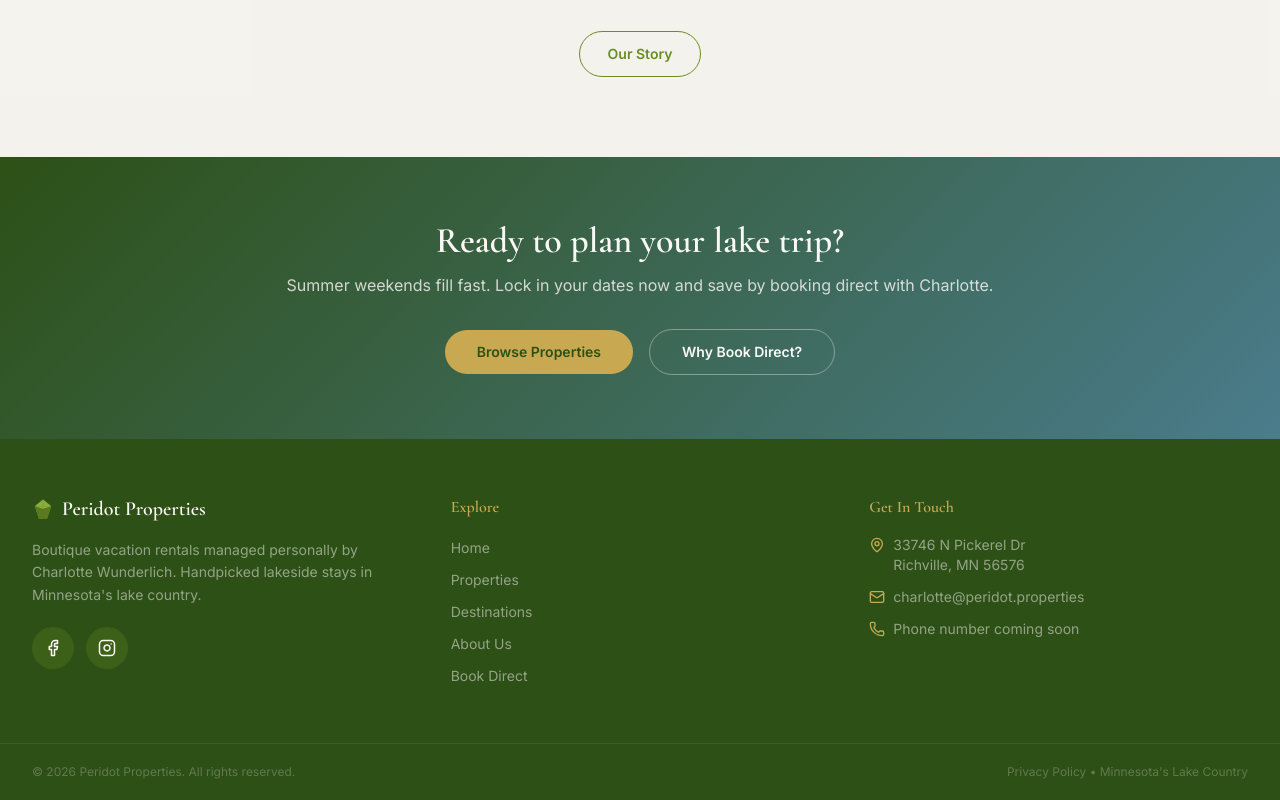
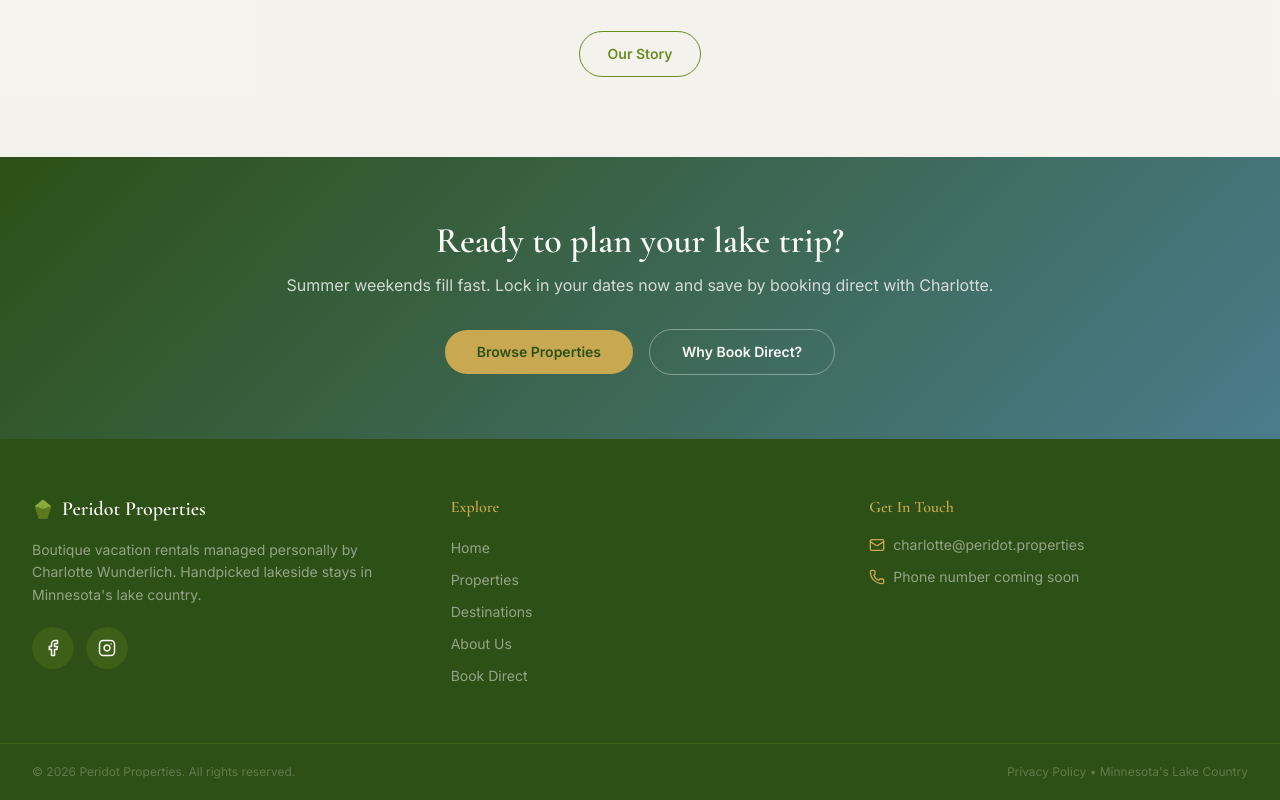
Before and after one commit to jessewunderlich/peridot-properties, a Next.js app: page / in a window 1280 px wide. Shown: the part 3206-4006 px from the top of the page. Built offline with nearby package versions, Linux system fonts and the light colour scheme.

Commit message:
chore: remove property address from footer until business address is established

```diff
--- a/src/components/Footer.tsx
+++ b/src/components/Footer.tsx
@@ -1,5 +1,5 @@
 import Link from "next/link";
-import { MapPin, Mail, Phone, Facebook, Instagram } from "lucide-react";
+import { Mail, Phone, Facebook, Instagram } from "lucide-react";
 import PeridotGem from "@/components/PeridotGem";
 
 export default function Footer() {
@@ -72,13 +72,6 @@ export default function Footer() {
             Get In Touch
           </h3>
           <ul className="space-y-3" role="list">
-            <li className="flex items-start gap-2">
-              <MapPin size={16} className="mt-0.5 shrink-0" style={{ color: "#C8A951" }} aria-hidden="true" />
-              <span className="text-sm" style={{ color: "#FAF8F580" }}>
-                33746 N Pickerel Dr<br />
-                Richville, MN 56576
-              </span>
-            </li>
             <li className="flex items-center gap-2">
               <Mail size={16} className="shrink-0" style={{ color: "#C8A951" }} aria-hidden="true" />
               <a
```
